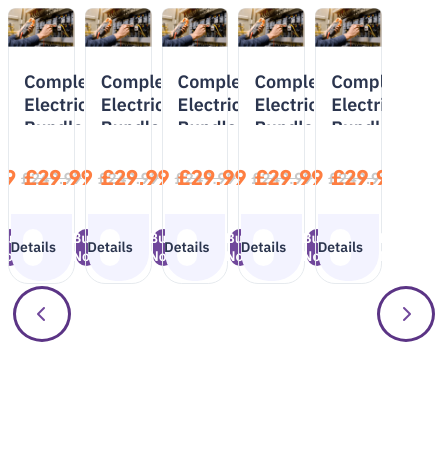
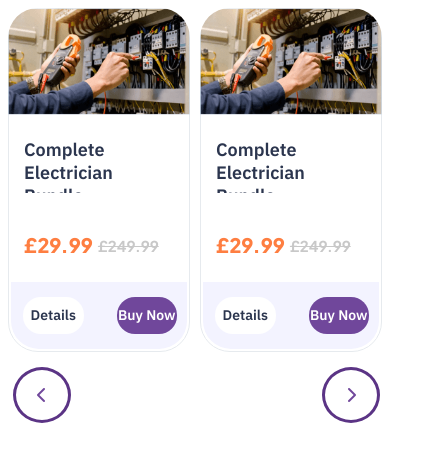
Before and after one commit to dishowrov/NextGen-single-course-page, a plain HTML site: page owl-slider/slider.html in a window 390 px wide. Shown: the whole page, 435 px wide, since content can reach past the window. Drawn offline with nearby package versions, Linux system fonts and the light colour scheme.

Commit message:
responsive slider

```diff
--- a/owl-slider/assets/css/style.css
+++ b/owl-slider/assets/css/style.css
@@ -13,6 +13,11 @@
 
 .dis-ng-slider-sec-item .dis-ng-slider-sec-item-img img {
     width: 100%;
+    border-radius: 30px 30px 0 0;
+    -webkit-border-radius: 30px 30px 0 0;
+    -moz-border-radius: 30px 30px 0 0;
+    -ms-border-radius: 30px 30px 0 0;
+    -o-border-radius: 30px 30px 0 0;
 }
 
 .dis-ng-slider-sec-item .dis-ng-slider-sec-item-info {
@@ -180,9 +185,31 @@
     display: block;
 }
 
+.dis-ng-slider-sec-item .dis-ng-slider-sec-item-img img {
+    border-radius: 30px 30px 0 0
+}
+
+.dis-slider-container .dis-carousel>.owl-nav.disabled {
+    display: block;
+}
+
+.dis-slider-container .owl-nav .owl-prev {
+    left: -60px !important;
+}
+
+.dis-slider-container .owl-nav .owl-next {
+    right: 0 !important;
+}
+
+@media screen and (max-width: 685px) {
+    #dis-ng-slider-pc-wrapper {
+        display: block !important;
+    }
+}
+
 @media screen and (max-width: 1423px) {
     .dis-slider-container .owl-nav button {
-        top: 99%;
+        top: 103%;
     }
 
     .dis-slider-container .owl-nav .owl-prev {
@@ -190,6 +217,6 @@
     }
 
     .dis-slider-container .owl-nav .owl-next {
-        right: 0 !important;
+        right: 55px !important;
     }
 }
--- a/owl-slider/assets/js/custom.js
+++ b/owl-slider/assets/js/custom.js
@@ -17,7 +17,7 @@
             768: {
                 items: 3,
             },
-            480: {
+            375: {
                 items: 2,
             },
         }
--- a/update.css
+++ b/update.css
@@ -162,17 +162,26 @@
     display: none
 }
 
+.dis-ng-slider-sec-item .dis-ng-slider-sec-item-img img {
+    border-radius: 30px 30px 0 0;
+    -webkit-border-radius: 30px 30px 0 0;
+    -moz-border-radius: 30px 30px 0 0;
+    -ms-border-radius: 30px 30px 0 0;
+    -o-border-radius: 30px 30px 0 0;
+}
+
 /* !!!!!!!!!! to display nav arrows */
 .dis-slider-container .dis-carousel>.owl-nav.disabled {
     display: block;
 }
 
-/* !!!!!!!!!! to display in all mode. It will be override on responsive.css's code */
+/* !!!!!!!!!! to display the Slider in all mode. It will be override on responsive.css's code */
 @media screen and (max-width: 685px) {
     #dis-ng-slider-pc-wrapper {
         display: block !important;
     }
 }
+
 /* Slider part ended */
 
 
@@ -184,3 +193,39 @@
         padding-top: 50px !important;
     }
 }
+
+.dis-ng-slider-sec-item .dis-ng-slider-sec-item-img img {
+    border-radius: 30px 30px 0 0
+}
+
+.dis-slider-container .dis-carousel>.owl-nav.disabled {
+    display: block;
+}
+
+.dis-slider-container .owl-nav .owl-prev {
+    left: -60px !important;
+}
+
+.dis-slider-container .owl-nav .owl-next {
+    right: 0 !important;
+}
+
+@media screen and (max-width: 685px) {
+    #dis-ng-slider-pc-wrapper {
+        display: block !important;
+    }
+}
+
+@media screen and (max-width: 1423px) {
+    .dis-slider-container .owl-nav button {
+        top: 103%;
+    }
+
+    .dis-slider-container .owl-nav .owl-prev {
+        left: 0 !important;
+    }
+
+    .dis-slider-container .owl-nav .owl-next {
+        right: 55px !important;
+    }
+}
```
